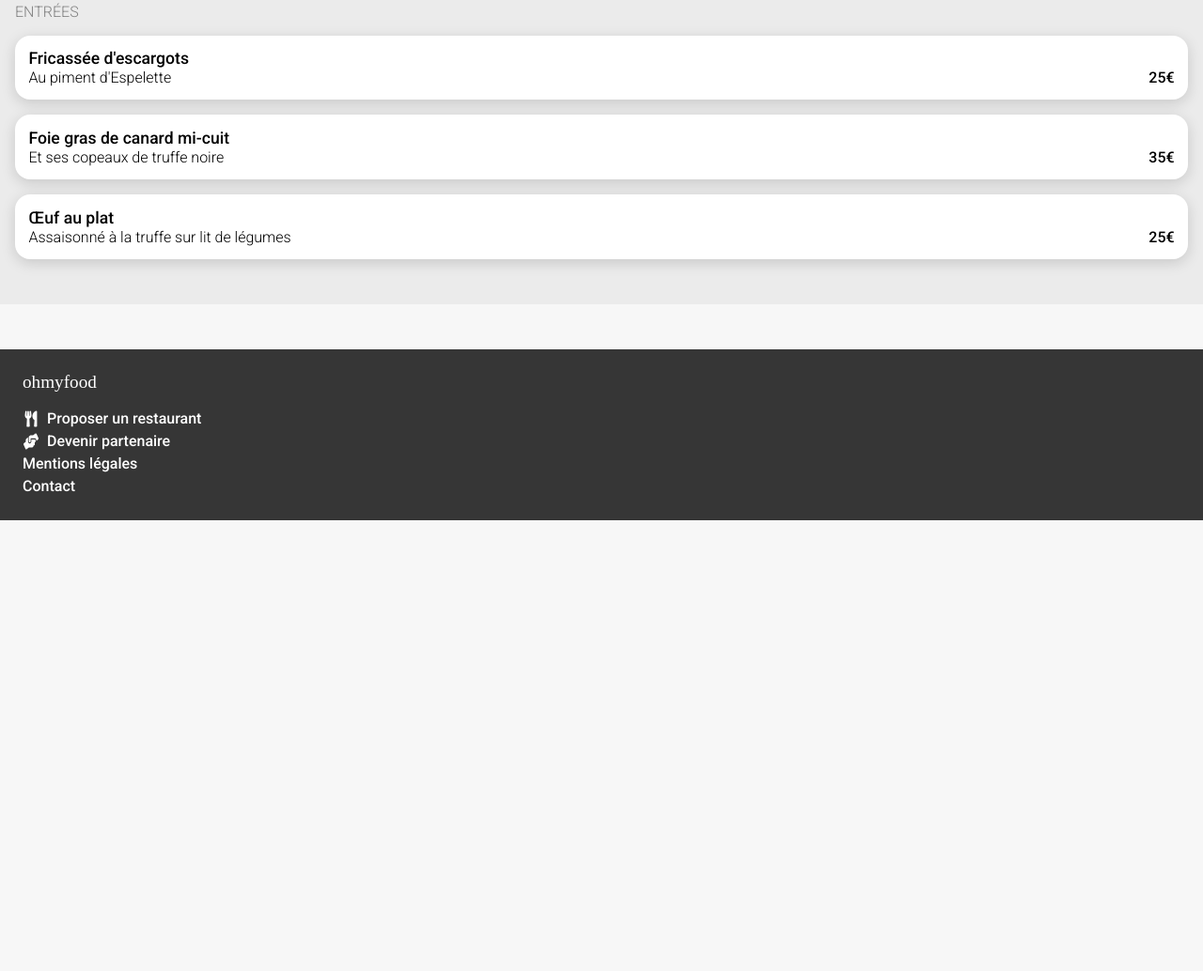
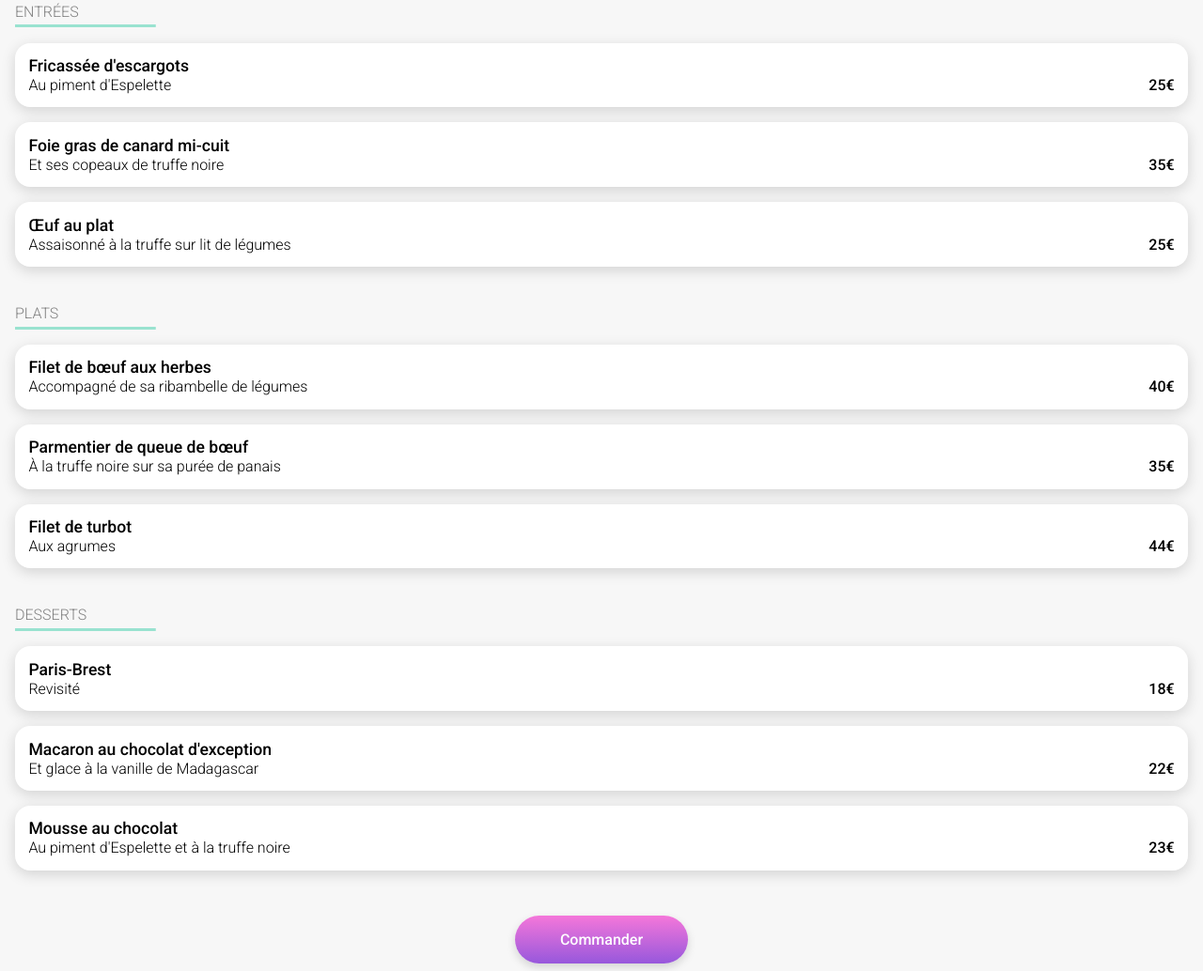
Before and after one commit to ugopulito/OC_Projet4, a website: page la-palette-du-gout.html in a window 1280 px wide. Shown: the part 1066-2100 px from the top of the page at 94% size. Before the commit the page ends 1620 px from the top, so only its background shows below. Drawn offline with Linux system fonts and the light colour scheme; a web font is replaced by a local one.

Commit message:
mise en page restau 1 OK  - Validation HTML W3C

```diff
--- a/la-palette-du-gout.html
+++ b/la-palette-du-gout.html
@@ -40,29 +40,80 @@
                     </svg>
                 </button>
             </div>
-            <h3 class="menu__subsection">Entrées</h3>
-            <article class="menu__element">
+            <div class="menu__subsection">
+                <h3>Entrées</h3>
+                <article class="subsection-element">
                     <h3 class="infos">
                         Fricassée d'escargots
                         <br><span>Au piment d'Espelette</span>
                     </h3>
                     <p class="price">25€</p>
                 </article>
-            <article class="menu__element">
+                <article class="subsection-element">
                     <h3 class="infos">
                         Foie gras de canard mi-cuit
                         <br><span>Et ses copeaux de truffe noire</span>
                     </h3>
                     <p class="price">35€</p>
                 </article>
-            <article class="menu__element">
+                <article class="subsection-element">
                     <h3 class="infos">
                         Œuf au plat
                         <br><span>Assaisonné à la truffe sur lit de légumes</span>
                     </h3>
                     <p class="price">25€</p>
                 </article>
+            </div>
+            <div class="menu__subsection">
+                <h3>Plats</h3>
+                <article class="subsection-element">
+                    <h3 class="infos">
+                        Filet de bœuf aux herbes
+                        <br><span>Accompagné de sa ribambelle de légumes</span>
+                    </h3>
+                    <p class="price">40€</p>
+                </article>
+                <article class="subsection-element">
+                    <h3 class="infos">
+                        Parmentier de queue de bœuf
+                        <br><span>À la truffe noire sur sa purée de panais</span>
+                    </h3>
+                    <p class="price">35€</p>
+                </article>
+                <article class="subsection-element">
+                    <h3 class="infos">
+                        Filet de turbot
+                        <br><span>Aux agrumes</span>
+                    </h3>
+                    <p class="price">44€</p>
+                </article>
+            </div>
+            <div class="menu__subsection">
+                <h3>Desserts</h3>
+                <article class="subsection-element">
+                    <h3 class="infos">
+                        Paris-Brest
+                        <br><span>Revisité</span>
+                    </h3>
+                    <p class="price">18€</p>
+                </article>
+                <article class="subsection-element">
+                    <h3 class="infos">
+                        Macaron au chocolat d'exception
+                        <br><span>Et glace à la vanille de Madagascar</span>
+                    </h3>
+                    <p class="price">22€</p>
+                </article>
+                <article class="subsection-element">
+                    <h3 class="infos">
+                        Mousse au chocolat
+                        <br><span>Au piment d'Espelette et à la truffe noire</span>
+                    </h3>
+                    <p class="price">23€</p>
+                </article>
+            </div>
         </section>
+        <button class="btn btn-order">Commander</button>
     </main>
     <footer class="footer">
         <div class="footer__logo"><span>ohmyfood</span></div>
--- a/sass/components/_button.scss
+++ b/sass/components/_button.scss
@@ -12,6 +12,10 @@
     &:hover{
         filter: brightness(1.05);
         box-shadow: $button-shadow-darker;
+    }
+    &.btn-order{
+        margin-bottom: 2.5rem;
+        padding: 1rem 3rem;
     }
 }
 //Like Button
--- a/sass/main.scss
+++ b/sass/main.scss
@@ -172,11 +172,11 @@ h2{
     aspect-ratio: 375/275;
 }
 .menu{
-    background: $light-grey;
+    background-color: $ultra-light-grey;
     border-radius: 2rem 2rem 0 0;
     width: 100%;
     transform: translateY(-3rem);
-    padding: 2rem 1rem;
+    padding: 2rem 1rem 0;
     &__restaurant-name{
         display: flex;
         justify-content: space-between;
@@ -193,14 +193,25 @@ h2{
         }
     }
     &__subsection{
+        margin-top: 2.5rem;
+        display: flex;
+        flex-direction: column;
+        row-gap: 1rem;
+        >h3{
         text-transform: uppercase;
         text-align: left;
         font-size: 1rem;
         font-weight: lighter;
         color: $grey;
-        margin: 2.5rem 0 1rem;
+        background-image: linear-gradient(0deg, $color-tertiary, $color-tertiary);
+        background-position: bottom left;
+        background-size: 12% 0.2rem;
+        background-repeat: no-repeat;
+        padding-bottom: 0.5rem;
         }
-    &__element{
+    }
+}
+.subsection-element{
     display: flex;
     justify-content: space-between;
     align-items: flex-end;
@@ -208,15 +219,14 @@ h2{
     padding: .9rem;
     border-radius: 1rem;
     box-shadow: $card-shadow;
-        margin-bottom: 1rem;
     h3{
         text-align: left;
         font-size: 1.1rem;
         font-weight: 500;
+        width: 70%;
     }
     span{
         font-weight: lighter;
         font-size: 1rem;
     }
 }
-}
```
Also changed, not shown: css/style.css, 1 other file. Lines whose indentation alone changed are shown as unchanged.
